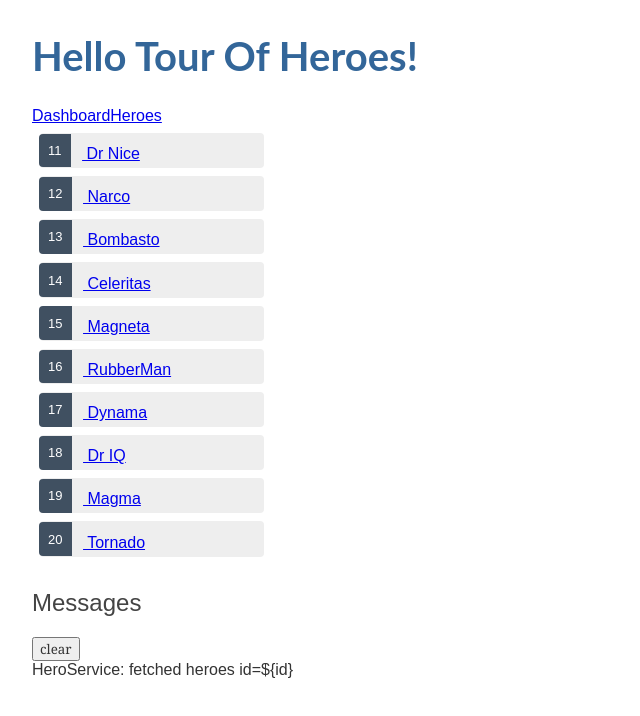
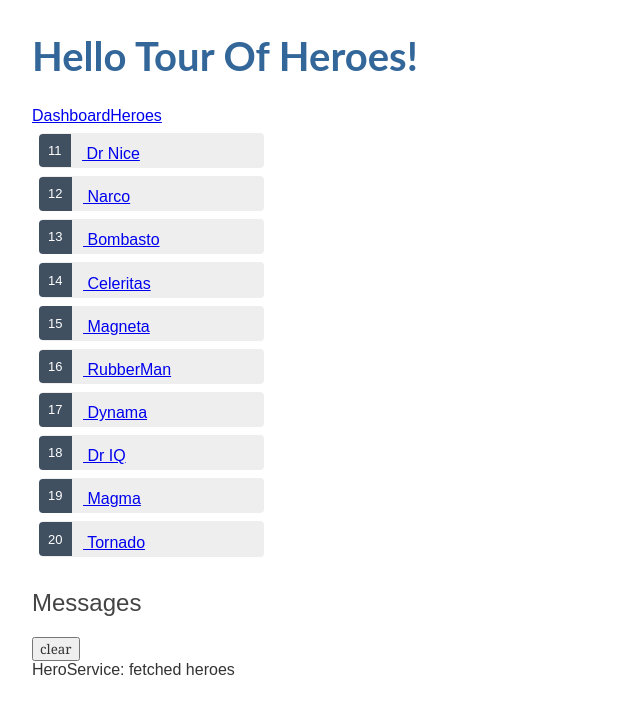
Before and after one commit to anish1922/angular-1u4neb, an Angular app: page /heroes in a window 1280 px wide. Shown: the top 716 px of the page, without its empty margins (0-640 px from the left). Built offline with nearby package versions, Linux system fonts and the light colour scheme.

Commit message:
2 files modified

```diff
--- a/src/app/dashboard/dashboard.component.ts
+++ b/src/app/dashboard/dashboard.component.ts
@@ -9,14 +9,14 @@ export class DashboardComponent implements OnInit {
 heroes;
 heroService;
   constructor(heroService:HeroserviceService) {
-    this.heroService=HeroserviceService;
+    this.heroService=heroService;
   }
 
   ngOnInit() {
+
     this.getHeroes();
   }
 getHeroes(): void {
-  this.heroService.getHeroes()
-    .subscribe(heroes => this.heroes = heroes.slice(1, 5));
+   this.heroService.getHeroes().subscribe(heroes=>this.heroes=heroes.slice(1,5));
 }
 }
--- a/src/app/heroservice.service.ts
+++ b/src/app/heroservice.service.ts
@@ -10,11 +10,11 @@ messageService;
 this.messageService=messageService
    }
    getHeroes(): Observable<Hero[]> {
-  this.messageService.add('HeroService: fetched heroes id=${id}');
+  this.messageService.add('HeroService: fetched heroes');
   return of(HEROES);
 }
 getHeroe(id :number): Observable<Hero> {
-  this.messageService.add('HeroService: fetched heroes id=${id}');
+  this.messageService.add('HeroService: fetched heroes id='+id);
   return of(HEROES.find(hero=>hero.id==id));
 }
 }
```
